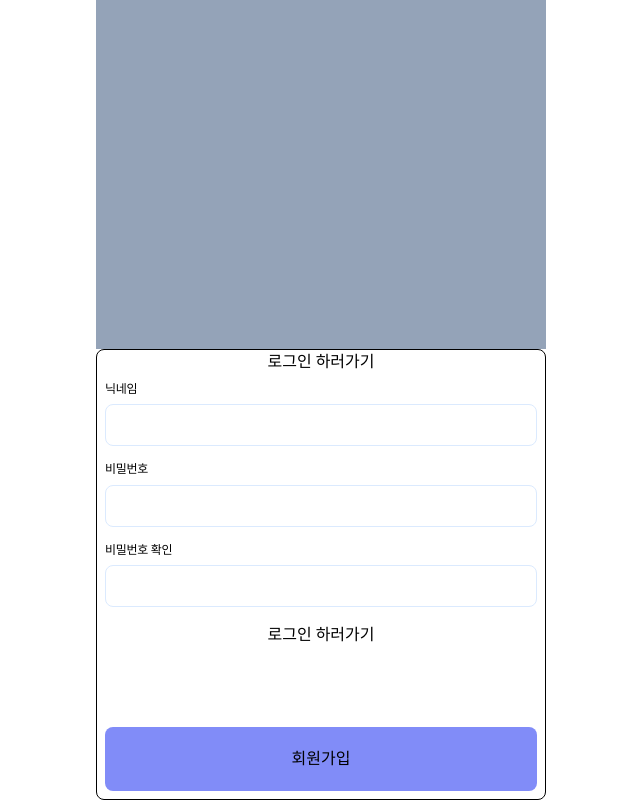
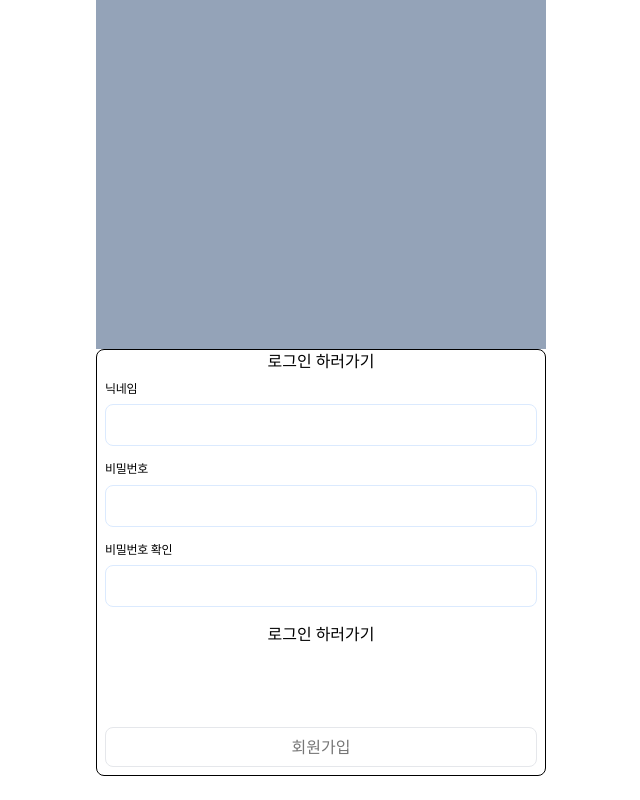
Before and after one commit to dygmm4288/board_game, a React (Vite) app in the folder front/: page /signup in a window 1280 px wide. Shown: the part 211-1011 px from the top of the page, without its empty margins (319-959 px from the left). After the commit the page ends 987 px from the top, so only its background shows below. Built offline with nearby package versions, Linux system fonts and the light colour scheme; a web font is replaced by a local one.

Commit message:
[update] login valid 내용 추가 및 css 적용

```diff
--- a/front/src/components/login/LoginForm.tsx
+++ b/front/src/components/login/LoginForm.tsx
@@ -12,6 +12,7 @@ const LoginForm = () => {
     handleChangeValue,
     isLoginMode,
     loginError,
+    isValid,
   } = useLogin();
   const { passwordError } = useLoginError(loginError as AxiosError);
 
@@ -46,7 +47,7 @@ const LoginForm = () => {
         to={isLoginMode ? "/signup" : "/login"}>
         {isLoginMode ? "회원가입 하러가기" : "로그인 하러가기"}
       </Link>
-      <AuthBtn isLoginMode={isLoginMode} />
+      <AuthBtn isLoginMode={isLoginMode} isValid={isValid} />
     </form>
   );
 };
--- a/front/src/components/login/ui/AuthBtn.tsx
+++ b/front/src/components/login/ui/AuthBtn.tsx
@@ -1,13 +1,39 @@
-const Btn = (type: "로그인" | "회원가입") => (
-  <button className='mt-16 p-5 bg-indigo-400 rounded-lg' type='submit'>
+import { border_primary } from "../../../css/border";
+import { cn } from "../../../util/cn";
+
+const activeBtnCSS = cn("bg-primary-color text-white", border_primary);
+const disableBtnCSS = cn(
+  "bg-transparent text-primary-font-color",
+  border_primary,
+);
+
+const Btn = (type: "로그인" | "회원가입", isValid: boolean) => (
+  <button
+    className={cn(
+      "mt-16 p-2 rounded-lg h-10",
+      isValid ? activeBtnCSS : disableBtnCSS,
+    )}
+    type='submit'
+    disabled={!isValid}>
     {type}
   </button>
 );
 
-const LoginBtn = () => Btn("로그인");
-const SignUpBtn = () => Btn("회원가입");
+const LoginBtn = ({ isValid }: { isValid: boolean }) => Btn("로그인", isValid);
+const SignUpBtn = ({ isValid }: { isValid: boolean }) =>
+  Btn("회원가입", isValid);
 
-const AuthBtn = ({ isLoginMode }: { isLoginMode: boolean }) =>
-  isLoginMode ? <LoginBtn /> : <SignUpBtn />;
+const AuthBtn = ({
+  isLoginMode,
+  isValid,
+}: {
+  isLoginMode: boolean;
+  isValid: boolean;
+}) =>
+  isLoginMode ? (
+    <LoginBtn isValid={isValid} />
+  ) : (
+    <SignUpBtn isValid={isValid} />
+  );
 
 export default AuthBtn;
--- a/front/src/hooks/useLogin.ts
+++ b/front/src/hooks/useLogin.ts
@@ -1,4 +1,5 @@
 import { useMutation } from "@tanstack/react-query";
+import _ from "lodash";
 import { ChangeEvent, FormEvent, useEffect, useState } from "react";
 import { useLocation, useNavigate } from "react-router-dom";
 import authApi, { LoginType, SignupType } from "../api/auth";
@@ -10,6 +11,7 @@ const useLogin = () => {
     password: "",
     passwordConfirm: "",
   });
+  const [isValid, setValid] = useState(false);
 
   const { setStorage } = useStorage();
 
@@ -21,6 +23,17 @@ const useLogin = () => {
   useEffect(() => {
     if (location.pathname.includes("login")) setLoginMode(true);
   }, [location.pathname]);
+
+  useEffect(() => {
+    const keys = new Set(Object.keys(loginFormData));
+
+    if (isLoginMode) keys.delete("passwordConfirm");
+    const getValue = (key: string) => _.get(loginFormData, key);
+    const checkValid = (value: unknown) =>
+      !_.isNull(value) && !_.isUndefined(value) && !_.isEmpty(value);
+
+    setValid(Array.from(keys).every((key) => checkValid(getValue(key))));
+  }, [loginFormData, isLoginMode]);
 
   //-----------------------------
   // relate state...
@@ -84,6 +97,7 @@ const useLogin = () => {
     handleSubmit,
     signupError,
     loginError,
+    isValid,
   };
 };
 
```
